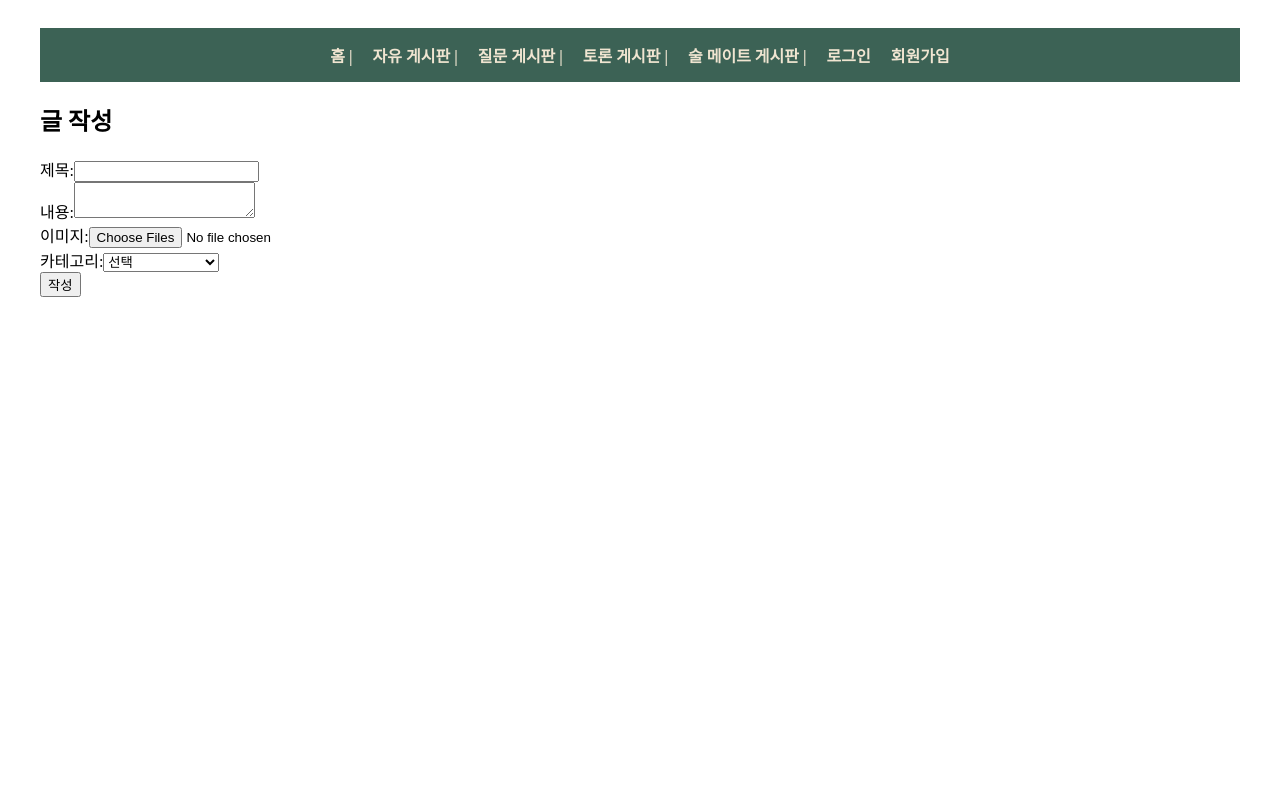
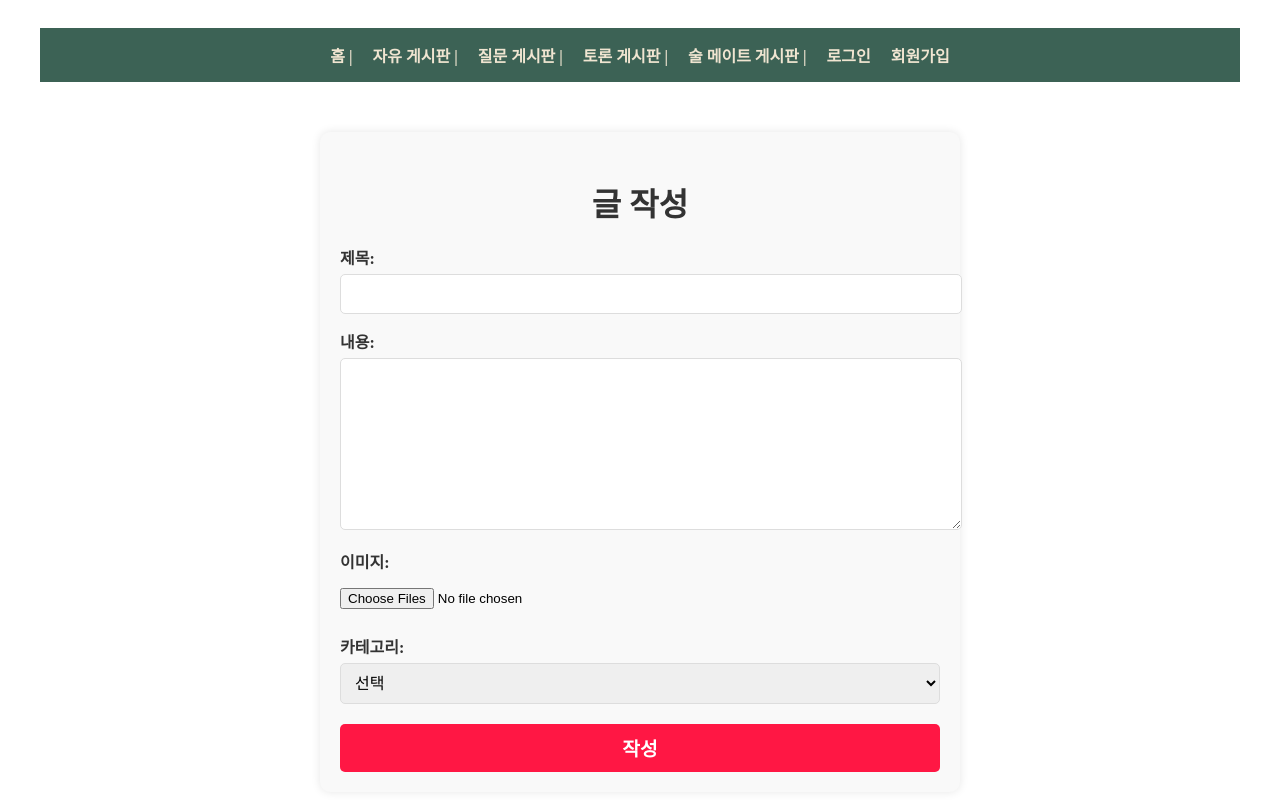
Before and after one commit to nahyunkeem/sulmeulliae_frontend, a React (Create React App) app: page /community/create in a window 1280 px wide. Shown: the top 810 px of the page. Built offline with nearby package versions, Linux system fonts and the light colour scheme.

Commit message:
CSS_CreatePost

```diff
--- a/src/components/CreatePost.js
+++ b/src/components/CreatePost.js
@@ -36,6 +36,7 @@ function CreatePost() {
         })
         .then(response => {
             console.log('게시글 작성 성공:', response.data);
+            // 카테고리에 따라 해당 게시판으로 이동
             if (category === '3') {
                 navigate('/community/freeboard/');
             } else if (category === '5') {
@@ -51,41 +52,114 @@ function CreatePost() {
         });
     };
 
+    // 인라인 스타일 정의
+    const styles = {
+        formContainer: {
+            maxWidth: '600px',
+            margin: '50px auto',
+            padding: '20px',
+            backgroundColor: '#f9f9f9',
+            borderRadius: '10px',
+            boxShadow: '0 0 10px rgba(0, 0, 0, 0.1)',
+        },
+        heading: {
+            fontSize: '2rem',
+            marginBottom: '20px',
+            textAlign: 'center',
+            color: '#333',
+        },
+        formGroup: {
+            marginBottom: '15px',
+        },
+        label: {
+            display: 'block',
+            fontSize: '1rem',
+            fontWeight: 'bold',
+            marginBottom: '5px',
+            color: '#333',
+        },
+        input: {
+            width: '100%',
+            padding: '10px',
+            borderRadius: '5px',
+            border: '1px solid #ddd',
+            fontSize: '1rem',
+        },
+        textarea: {
+            width: '100%',
+            height: '150px',
+            padding: '10px',
+            borderRadius: '5px',
+            border: '1px solid #ddd',
+            fontSize: '1rem',
+        },
+        select: {
+            width: '100%',
+            padding: '10px',
+            borderRadius: '5px',
+            border: '1px solid #ddd',
+            fontSize: '1rem',
+        },
+        fileInput: {
+            width: '100%',
+            padding: '10px 0',
+        },
+        button: {
+            display: 'block',
+            width: '100%',
+            padding: '10px 15px',
+            backgroundColor: '#ff1744',
+            color: '#fff',
+            border: 'none',
+            borderRadius: '5px',
+            cursor: 'pointer',
+            fontSize: '1.2rem',
+            fontWeight: 'bold',
+            marginTop: '20px',
+        },
+        buttonHover: {
+            backgroundColor: '#d50000',
+        },
+    };
+
     return (
-        <div>
-            <h2>글 작성</h2>
+        <div style={styles.formContainer}>
+            <h2 style={styles.heading}>글 작성</h2>
             <form onSubmit={handleSubmit}>
-                <div>
-                    <label>제목:</label>
+                <div style={styles.formGroup}>
+                    <label style={styles.label}>제목:</label>
                     <input
                         type="text"
                         value={title}
                         onChange={(e) => setTitle(e.target.value)}
                         required
+                        style={styles.input}
                     />
                 </div>
 
-                <div>
-                    <label>내용:</label>
+                <div style={styles.formGroup}>
+                    <label style={styles.label}>내용:</label>
                     <textarea
                         value={content}
                         onChange={(e) => setContent(e.target.value)}
                         required
+                        style={styles.textarea}
                     />
                 </div>
 
-                <div>
-                    <label>이미지:</label>
+                <div style={styles.formGroup}>
+                    <label style={styles.label}>이미지:</label>
                     <input
                         type="file"
                         multiple  // 여러 이미지 선택 가능
                         onChange={handleImageChange}
+                        style={styles.fileInput}
                     />
                 </div>
 
-                <div>
-                    <label>카테고리:</label>
-                    <select value={category} onChange={(e) => setCategory(e.target.value)} required>
+                <div style={styles.formGroup}>
+                    <label style={styles.label}>카테고리:</label>
+                    <select value={category} onChange={(e) => setCategory(e.target.value)} required style={styles.select}>
                         <option value="">선택</option>
                         <option value="3">자유 게시판</option>
                         <option value="5">토론 게시판</option>
@@ -94,7 +168,7 @@ function CreatePost() {
                     </select>
                 </div>
 
-                <button type="submit">작성</button>
+                <button type="submit" style={styles.button}>작성</button>
             </form>
         </div>
     );
```
